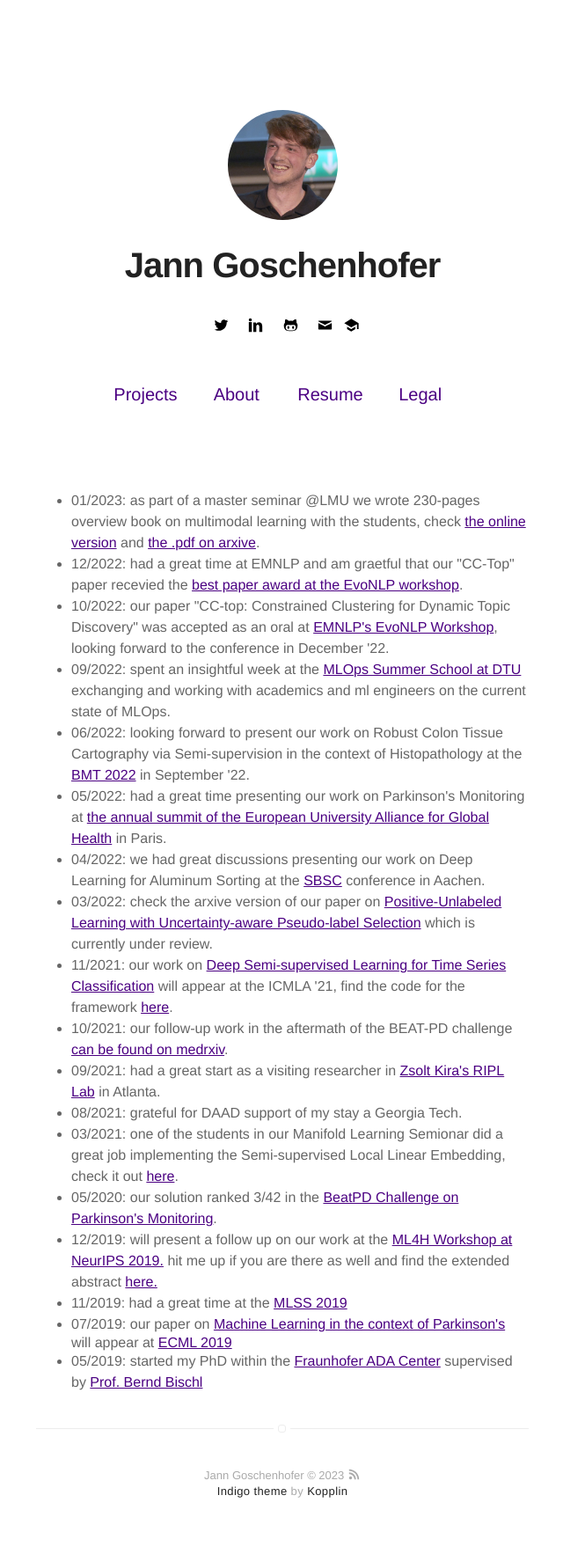
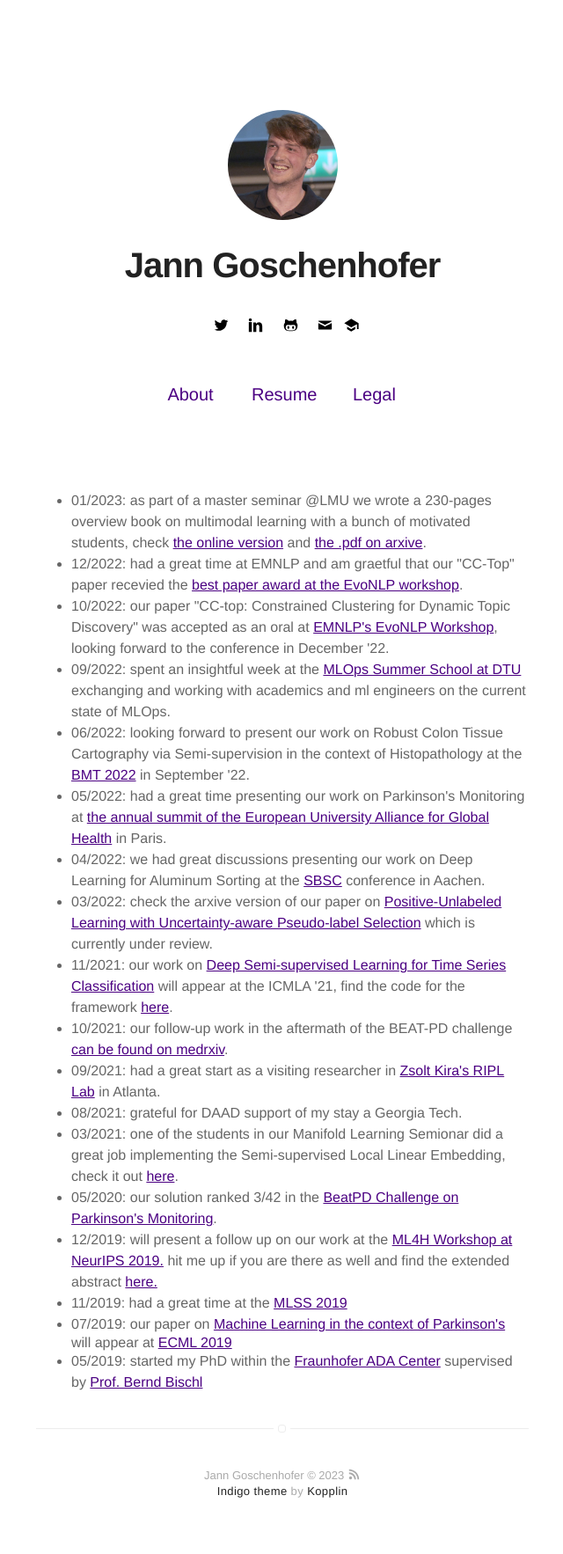
Before and after one commit to Goschjann/goschjann.github.io, a Jekyll site: the page built from index.html, in a window 1280 px wide. Shown: the whole page at 88% size, without its empty margins (319-959 px from the left). Built offline with Jekyll 4.4.1, drawn with Linux system fonts in a browser that asks for light colours.

Commit message:
no projects

```diff
--- a/_config.yml
+++ b/_config.yml
@@ -75,7 +75,7 @@ width: normal
 # paginate_path: "blog/:num/"
 
 # if you don't need projects, comment the *projects* configs below
-projects: true
+projects: false
 future: false
 # if you don't need "about" or "blog", comment them out below
 about: true
--- a/index.html
+++ b/index.html
@@ -6,7 +6,7 @@ title: Home
 <p><br/><br/><p>
 
 <ul>
-	<li>01/2023: as part of a master seminar @LMU we wrote 230-pages overview book on multimodal learning with the students, check <a href='https://slds-lmu.github.io/seminar_multimodal_dl/'>the online version</a> and <a href='https://arxiv.org/abs/2301.04856'>the .pdf on arxive</a>.
+	<li>01/2023: as part of a master seminar @LMU we wrote a 230-pages overview book on multimodal learning with a bunch of motivated students, check <a href='https://slds-lmu.github.io/seminar_multimodal_dl/'>the online version</a> and <a href='https://arxiv.org/abs/2301.04856'>the .pdf on arxive</a>.
 	<li>12/2022: had a great time at EMNLP and am graetful that our "CC-Top" paper recevied the <a href='https://sites.google.com/view/evonlp/home'>best paper award at the EvoNLP workshop</a>.
 	<li>10/2022: our paper "CC-top: Constrained Clustering for Dynamic Topic Discovery" was accepted as an oral at <a href='https://sites.google.com/view/evonlp/home'>EMNLP's EvoNLP Workshop</a>, looking forward to the conference in December '22.
 	<li>09/2022: spent an insightful week at the <a href='https://mlopsss.cc/'>MLOps Summer School at DTU</a> exchanging and working with academics and ml engineers on the current state of MLOps.
```
Also changed, not shown: projects.html (renamed from notinclude_projects.html).
